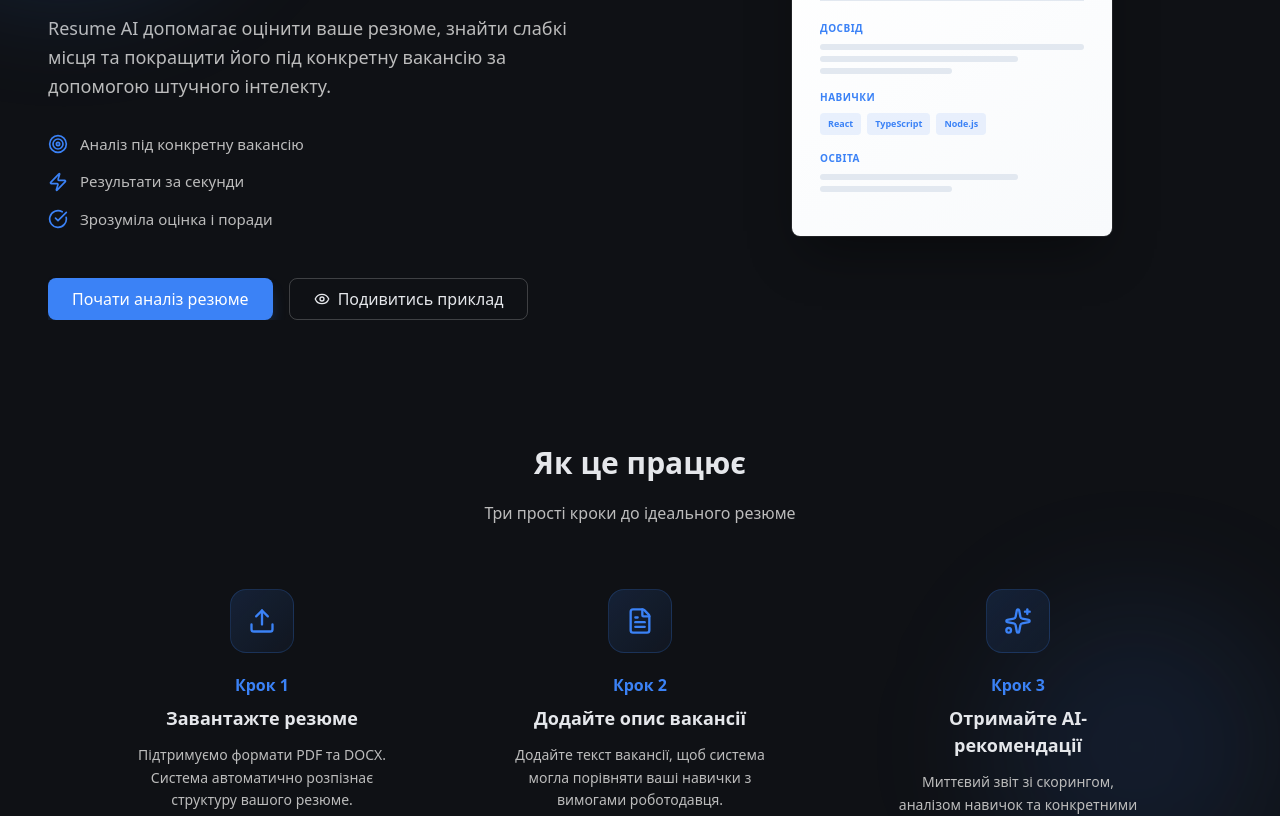
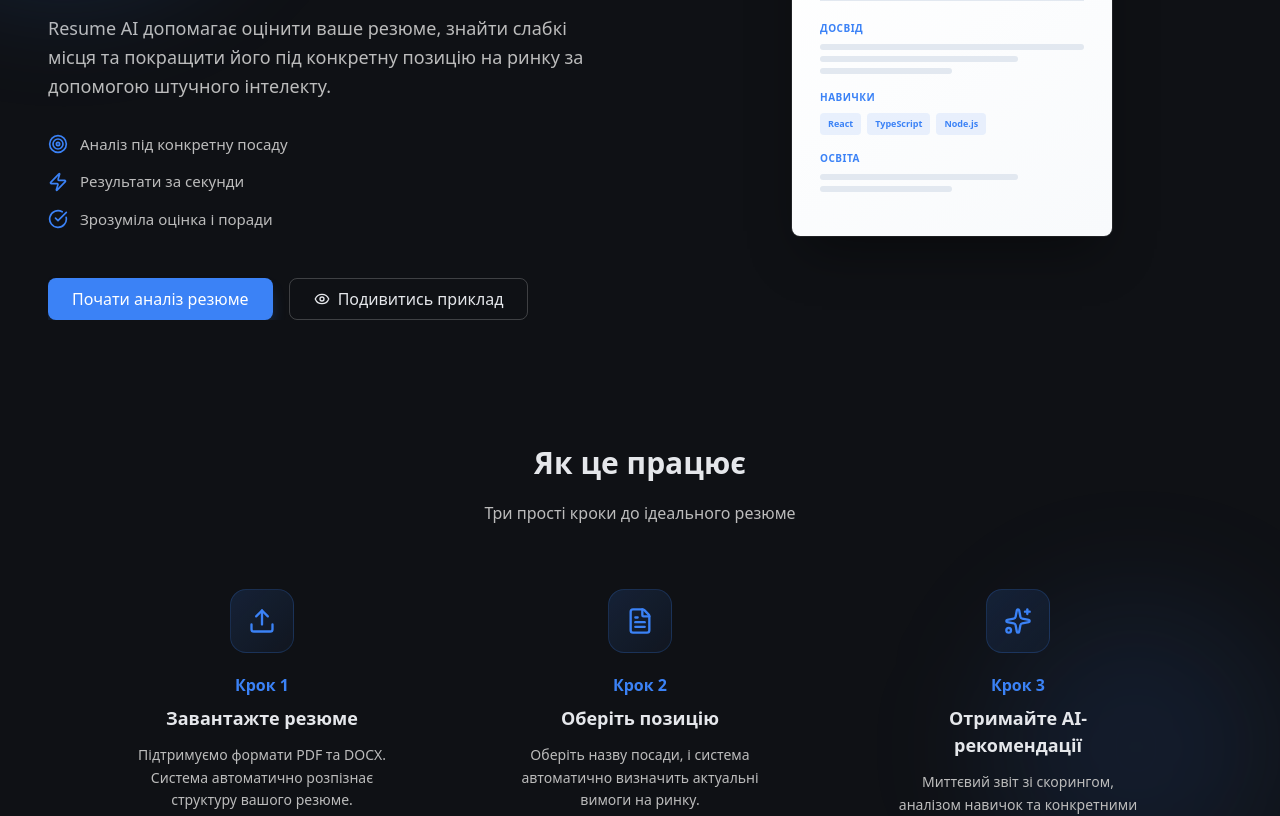
Before and after one commit to nostylistt/resume-ai, a React (Vite) app in the folder client/: page / in a window 1280 px wide. Shown: the part 340-1156 px from the top of the page. Built offline with nearby package versions, Linux system fonts and the light colour scheme; no server answers.

Commit message:
Small landing changes

```diff
--- a/client/src/pages/LandingPage.tsx
+++ b/client/src/pages/LandingPage.tsx
@@ -36,7 +36,7 @@ export function LandingPage() {
               visible: { opacity: 1, y: 0, transition: { duration: 0.5 } }
             }}
           >
-            Resume AI допомагає оцінити ваше резюме, знайти слабкі місця та покращити його під конкретну вакансію за допомогою штучного інтелекту.
+            Resume AI допомагає оцінити ваше резюме, знайти слабкі місця та покращити його під конкретну позицію на ринку за допомогою штучного інтелекту.
           </motion.p>
           <motion.div
             className="hero-features"
@@ -46,7 +46,7 @@ export function LandingPage() {
             }}
           >
             {[
-              { icon: Target, text: "Аналіз під конкретну вакансію" },
+              { icon: Target, text: "Аналіз під конкретну посаду" },
               { icon: Zap, text: "Результати за секунди" },
               { icon: CheckCircle, text: "Зрозуміла оцінка і поради" }
             ].map((item, i) => (
@@ -150,8 +150,8 @@ export function LandingPage() {
               desc: "Підтримуємо формати PDF та DOCX. Система автоматично розпізнає структуру вашого резюме."
             },{
               icon: FileText,
-              title: "Додайте опис вакансії",
-              desc: "Додайте текст вакансії, щоб система могла порівняти ваші навички з вимогами роботодавця."
+              title: "Оберіть позицію",
+              desc: "Оберіть назву посади, і система автоматично визначить актуальні вимоги на ринку."
             },{
               icon: Sparkles,
               title: "Отримайте AI-рекомендації",
```
